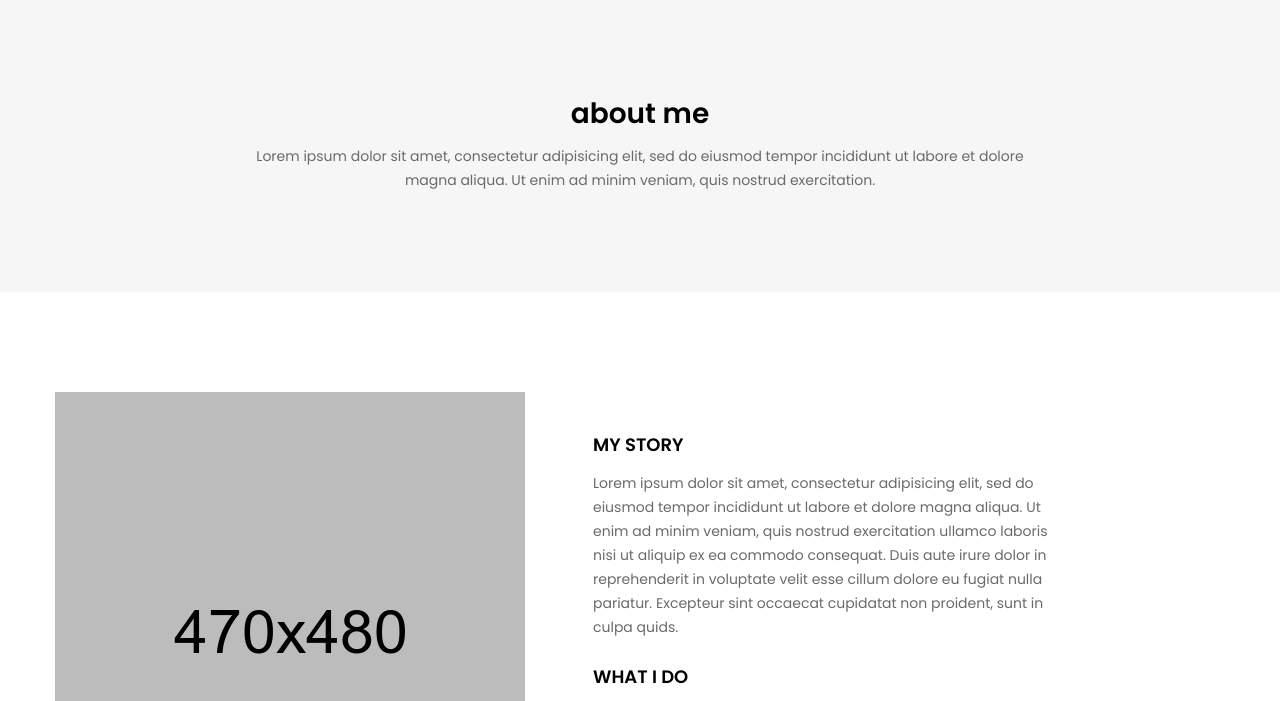
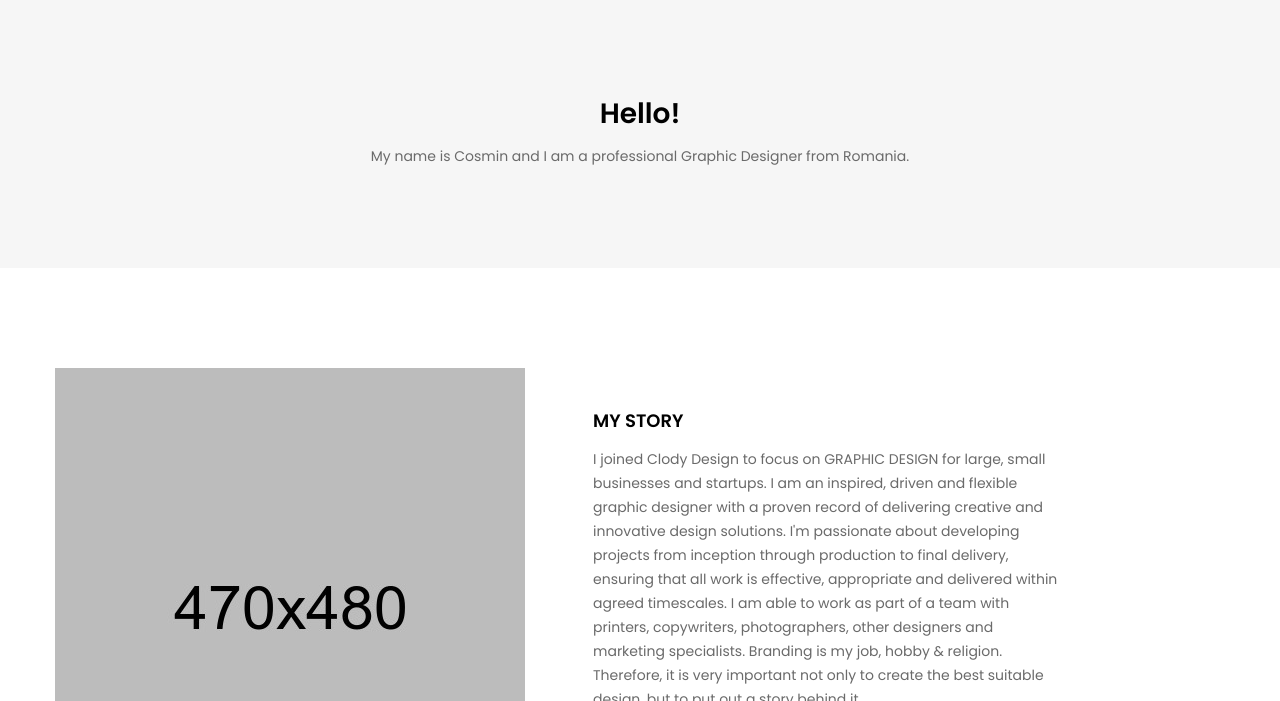
Before and after one commit to Codrinelul/CloudCosmin, a plain HTML site: page about.html in a window 1280 px wide. Shown: the part 91-792 px from the top of the page. Drawn offline with Linux system fonts and the light colour scheme.

Commit message:
about thing

```diff
--- a/about.html
+++ b/about.html
@@ -63,8 +63,8 @@
 				<div class="row">
 					<div class="col-xl-8 col-lg-8 offset-lg-2 offset-xl-2">
 						<div class="breadcrumb-text text-center">
-							<h3>about me</h3>
-							<p>Lorem ipsum dolor sit amet, consectetur adipisicing elit, sed do eiusmod tempor incididunt ut labore et dolore magna aliqua. Ut enim ad minim veniam, quis nostrud exercitation.</p>
+							<h3>Hello!</h3>
+							<p>My name is Cosmin and I am a professional Graphic Designer from Romania.</p>
 						</div>
 					</div>
 				</div>
@@ -84,7 +84,11 @@
 						<div class="about-wrapper">
 							<div class="about-text">
 								<h4 class="about-title">My story</h4>
-								<p>Lorem ipsum dolor sit amet, consectetur adipisicing elit, sed do eiusmod tempor incididunt ut labore et dolore magna aliqua. Ut enim ad minim veniam, quis nostrud exercitation ullamco laboris nisi ut aliquip ex ea commodo consequat. Duis aute irure dolor in reprehenderit in voluptate velit esse cillum dolore eu fugiat nulla pariatur. Excepteur sint occaecat cupidatat non proident, sunt in culpa quids.</p>
+								<p>I joined Clody Design to focus on GRAPHIC DESIGN for large, small businesses and startups. I am an inspired, driven and flexible 		graphic designer with a proven record of delivering creative and innovative design solutions.
+
+									I'm passionate about developing projects from inception through production to final delivery, ensuring that all work is effective, appropriate and delivered within agreed timescales. I am able to work as part of a team with printers, copywriters, photographers, other designers and marketing specialists.
+
+									Branding is my job, hobby & religion. Therefore, it is very important not only to create the best suitable design, but to put out a story behind it.</p>
 								<h4 class="about-title">What I Do</h4>
 								<ul class="about-link">
 									<li>Psd to Html</li>
```
